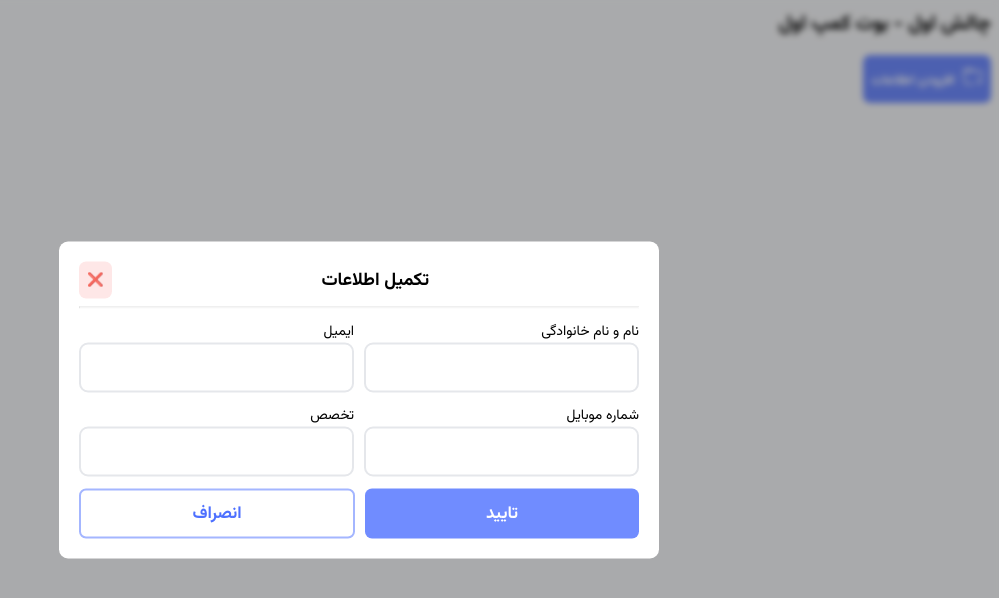
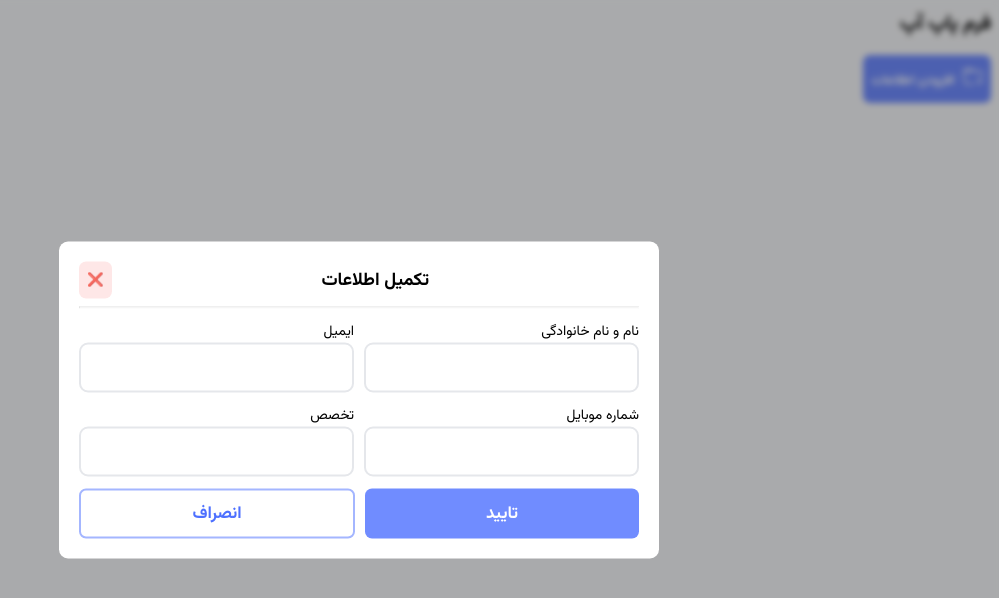
Before and after one commit to Alirewa/ModalForm, a plain HTML site: page src/index.html in a window 1280 px wide. Shown: the whole page, without its empty margins (281-1280 px from the left). Drawn offline with nearby package versions, Linux system fonts and the light colour scheme; files whose address does not match are found by name.

Commit message:
Update index.html

```diff
--- a/src/index.html
+++ b/src/index.html
@@ -13,7 +13,7 @@
 
   <body>
     <div class="content">
-      <h1 id="heading-title">چالش اول - بوت کمپ اول</h1>
+      <h1 id="heading-title">فرم پاپ آپ</h1>
       <button class="btn btn__primary" id="open-modal">
         <i class="bi bi-folder-plus"></i>
         افزودن اطلاعات
```
